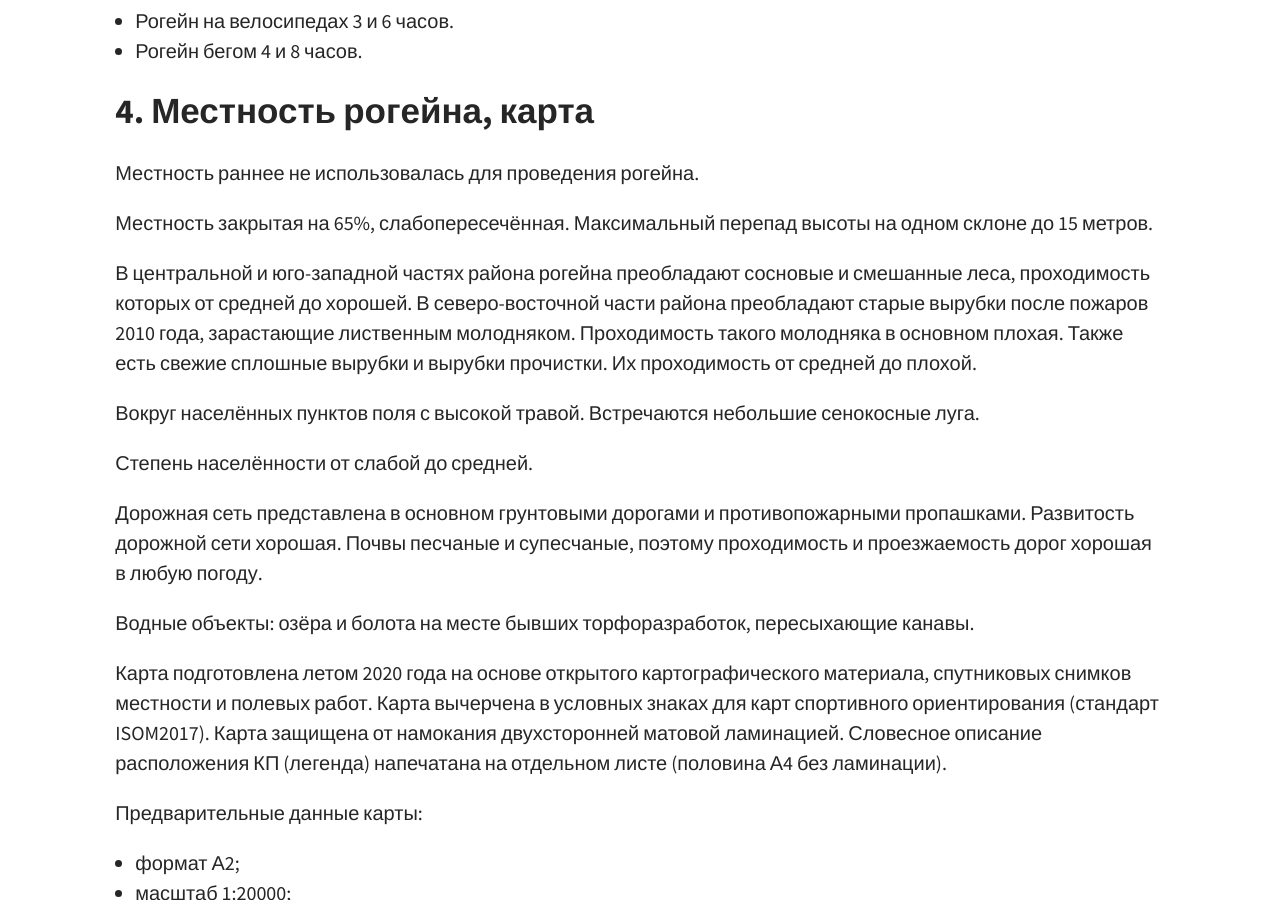
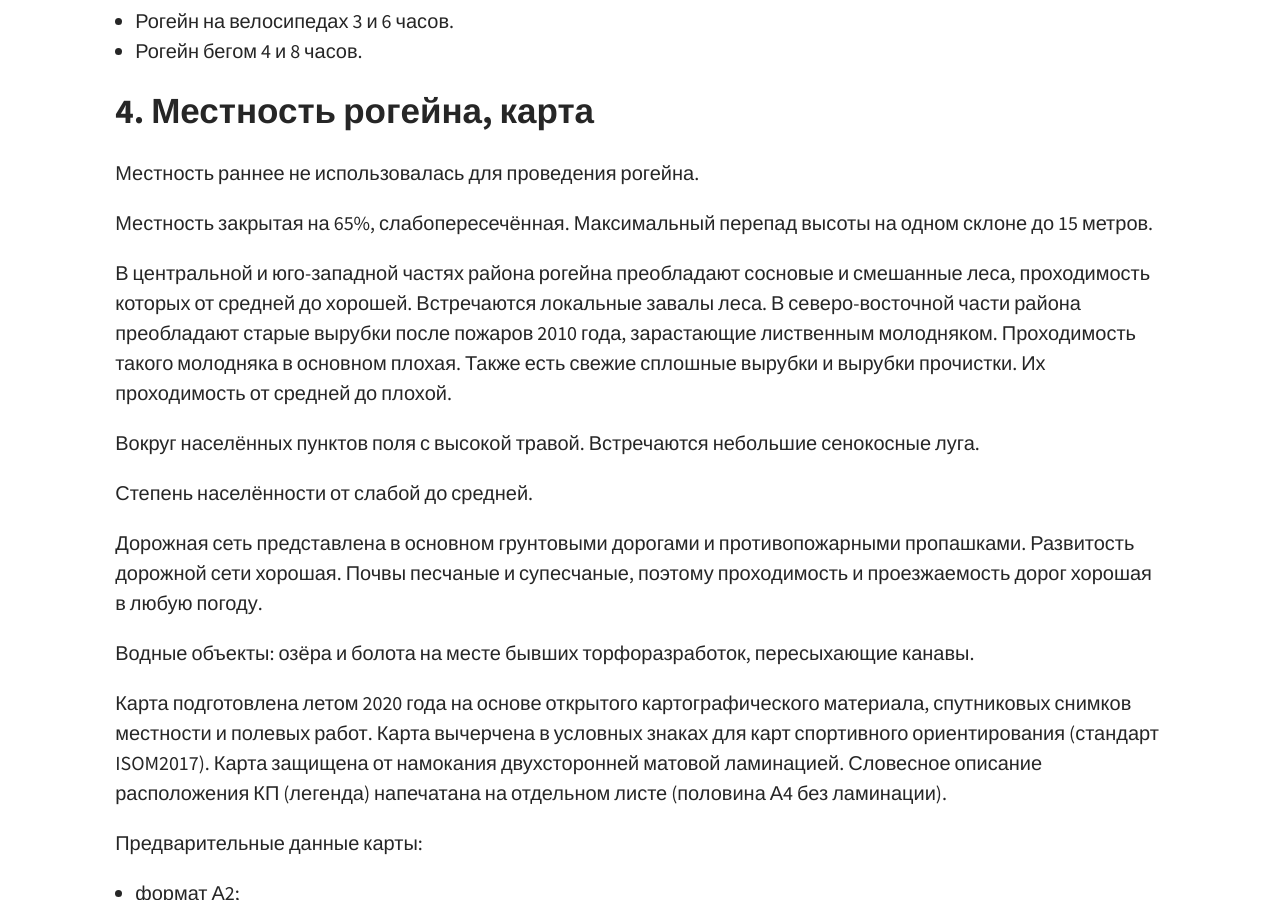
Before and after one commit to ForestAdventure/hidden, a Jekyll site: the page built from _posts/2020-07-14-fa-regulations.md, in a window 1280 px wide and 900 px high, scrolled down 852 px. Built offline with Jekyll 4.4.1, drawn with Linux system fonts in a browser that asks for light colours; some of the changed text lies outside the part shown.

Commit message:
Update 2020-07-14-fa-regulations.md

```diff
--- a/_posts/2020-07-14-fa-regulations.md
+++ b/_posts/2020-07-14-fa-regulations.md
@@ -36,6 +36,7 @@ tags: [Положение, Рогейн, "2020"]
 Максимальный перепад высоты на одном склоне до 15 метров.
 
 В центральной и юго-западной частях района рогейна преобладают сосновые и смешанные леса, проходимость которых от средней до хорошей.
+Встречаются локальные завалы леса.
 В северо-восточной части района преобладают старые вырубки после пожаров 2010 года, зарастающие лиственным молодняком.
 Проходимость такого молодняка в основном плохая. Также есть свежие сплошные вырубки и вырубки прочистки. Их проходимость от средней до плохой.
 
@@ -150,7 +151,7 @@ tags: [Положение, Рогейн, "2020"]
 
 В случае малого количества участников (команд) в какой-либо из групп организаторы вправе объединить её с другой группой.
 
-***Участники до 18 лет допускаются на мероприятие только в составе команд с участником в возрасте 18 лет или старше.***
+Участники до 18 лет допускаются на мероприятие только в составе команд с участником в возрасте 18 лет или старше.
 
 Возраст участников определяется на день мероприятия.
 
```
Also changed, not shown: other parts of _posts/2020-07-14-fa-regulations.md (+6 -5 lines).
